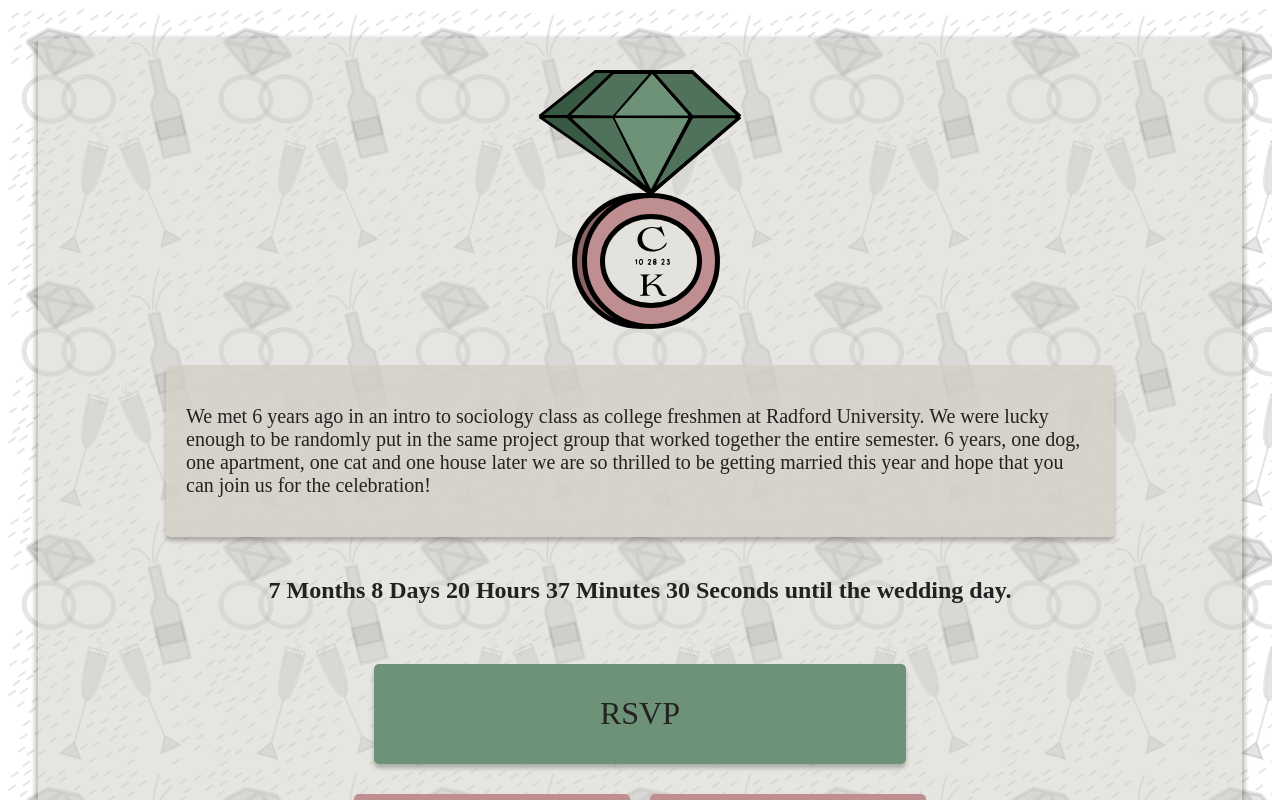
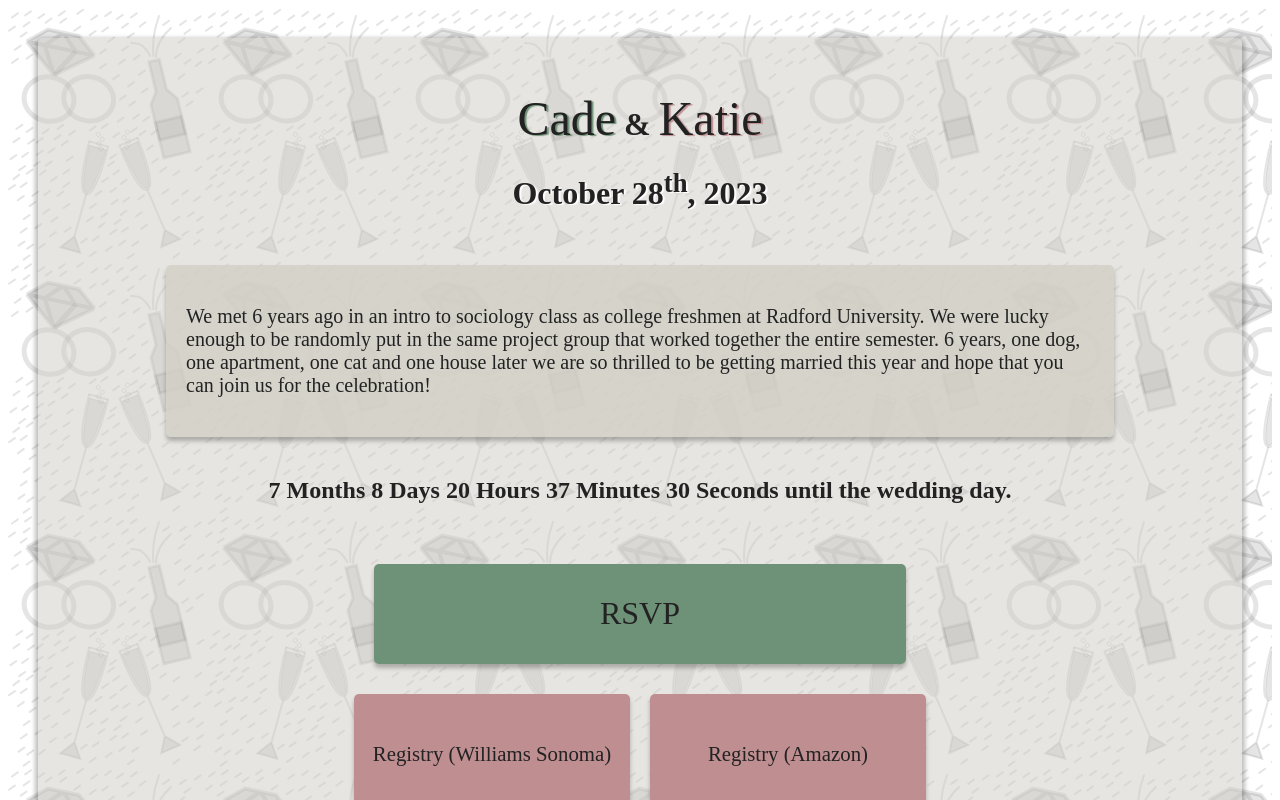
Before and after one commit to cade-gray/wedding-site, a SvelteKit app: page / in a window 1280 px wide. Shown: the top 800 px of the page. Built offline with nearby package versions, Linux system fonts and the light colour scheme; a web font is replaced by a local one.

Commit message:
Changed out my logo bc Katie was not a fan

```diff
--- a/src/routes/+layout.svelte
+++ b/src/routes/+layout.svelte
@@ -8,7 +8,10 @@
 	<div class="contentContainer">
 		<div class="header">
 			<a href="/">
-				<RingLogo />
+				<h1>
+					<span class="name" id="cd">Cade</span> &amp; <span class="name" id="kt">Katie</span>
+				</h1>
+				<h1 class="date">October 28<sup>th</sup>, 2023</h1>
 			</a>
 		</div>
 		<slot />
@@ -35,15 +38,33 @@
 	}
 	.header {
 		padding: 2em;
+		display: flex;
+		flex-direction: column;
+		align-items: center;
+		text-align: center;
+	}
+	h1,
+	h2 {
+		color: #222;
 	}
 	a {
 		text-decoration: none;
 	}
-	h1 {
-		color: black;
-	}
 	.header:hover {
 		transform: scale(1.1);
+	}
+	.name {
+		font-size: 3rem;
+		font-weight: lighter;
+	}
+	#cd {
+		text-shadow: 2px 1px 1px #6e9277;
+	}
+	#kt {
+		text-shadow: 2px 1px 1px #bf8e91;
+	}
+	.date {
+		text-shadow: 2px 1px 1px #fff;
 	}
 	@media screen and (max-width: 800px) {
 		.contentContainer {
```
